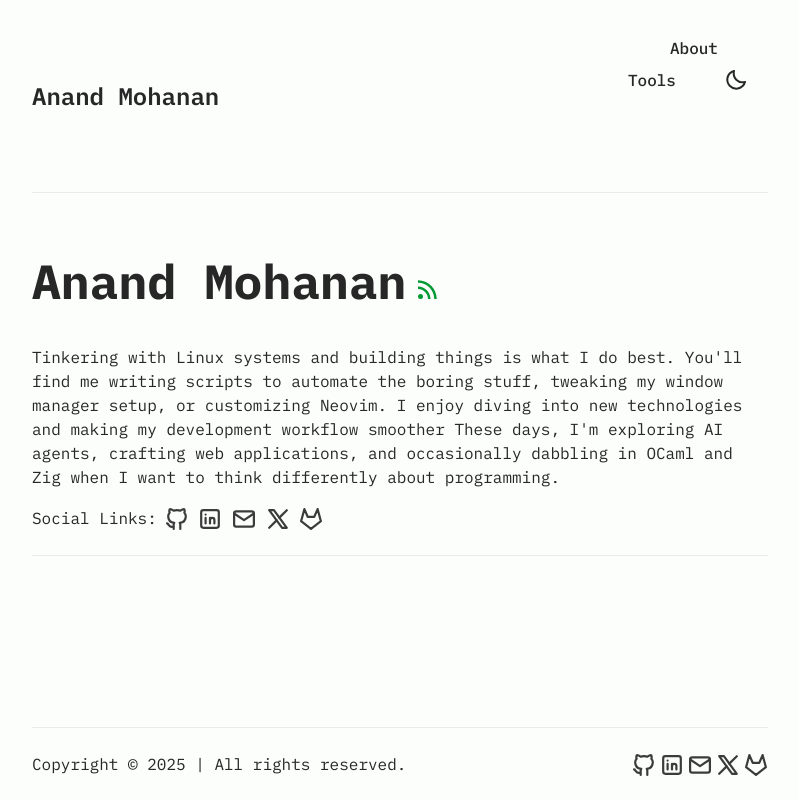
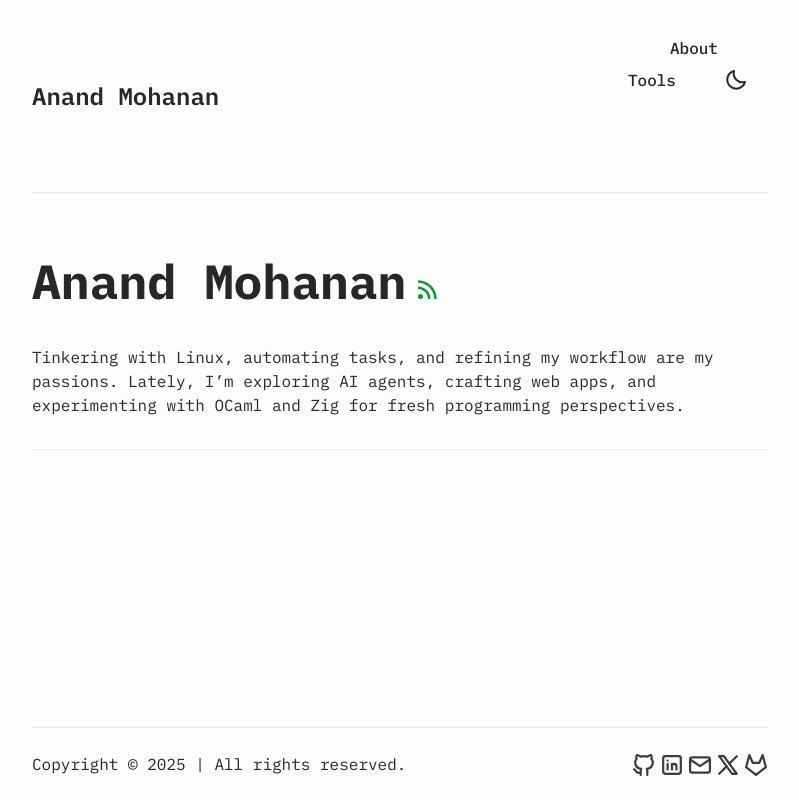
Before and after one commit to anandMohanan/anandmohanan.site, an Astro site: page / in a window 1280 px wide. Shown: the whole page, without its empty margins (240-1039 px from the left). Built offline with nearby package versions, Linux system fonts and the light colour scheme; Astro itself is replaced by a stand-in of ours.

Commit message:
home page fix

```diff
--- a/src/pages/index.astro
+++ b/src/pages/index.astro
@@ -35,23 +35,10 @@ const socialCount = SOCIALS.filter(social => social.active).length;
       </a>
 
       <p>
-        Tinkering with Linux systems and building things is what I do best.
-        You'll find me writing scripts to automate the boring stuff, tweaking my
-        window manager setup, or customizing Neovim. I enjoy diving into new
-        technologies and making my development workflow smoother These days, I'm
-        exploring AI agents, crafting web applications, and occasionally
-        dabbling in OCaml and Zig when I want to think differently about
-        programming.
+        Tinkering with Linux, automating tasks, and refining my workflow are my
+        passions. Lately, I’m exploring AI agents, crafting web apps, and
+        experimenting with OCaml and Zig for fresh programming perspectives.
       </p>
-      {
-        // only display if at least one social link is enabled
-        socialCount > 0 && (
-          <div class="social-wrapper">
-            <div class="social-links">Social Links:</div>
-            <Socials />
-          </div>
-        )
-      }
     </section>
 
     <Hr />
```
